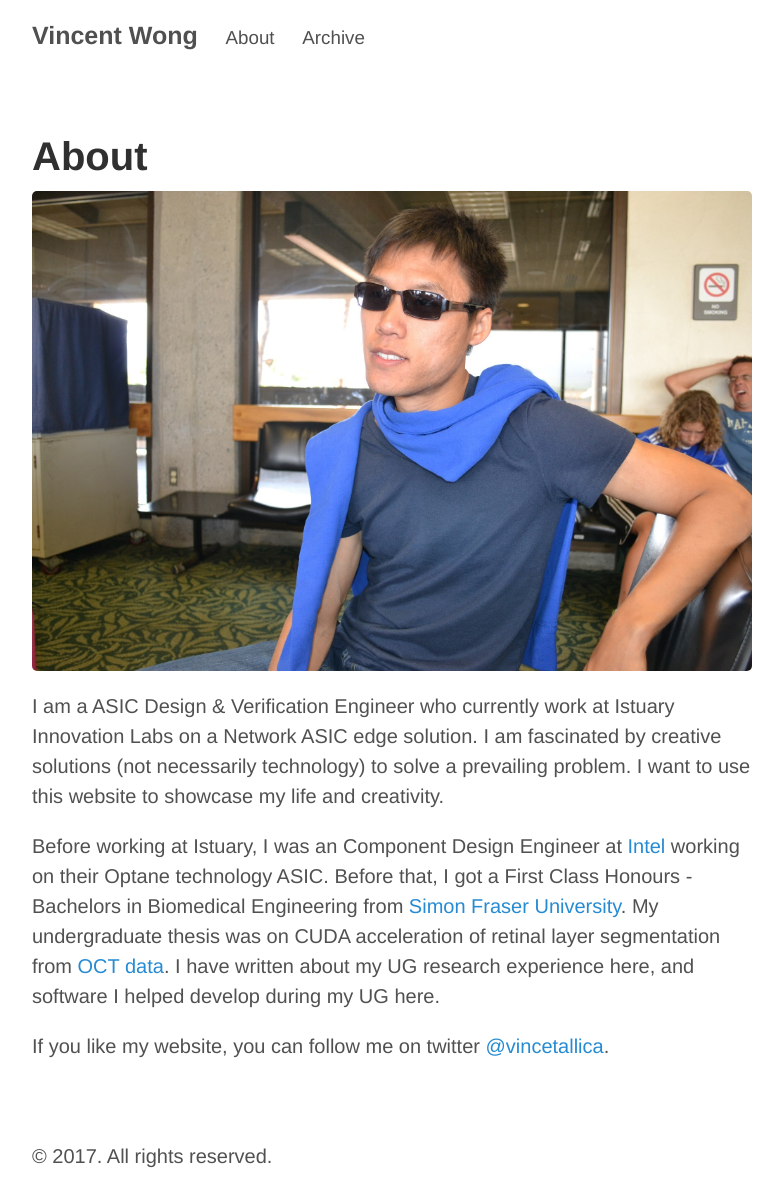
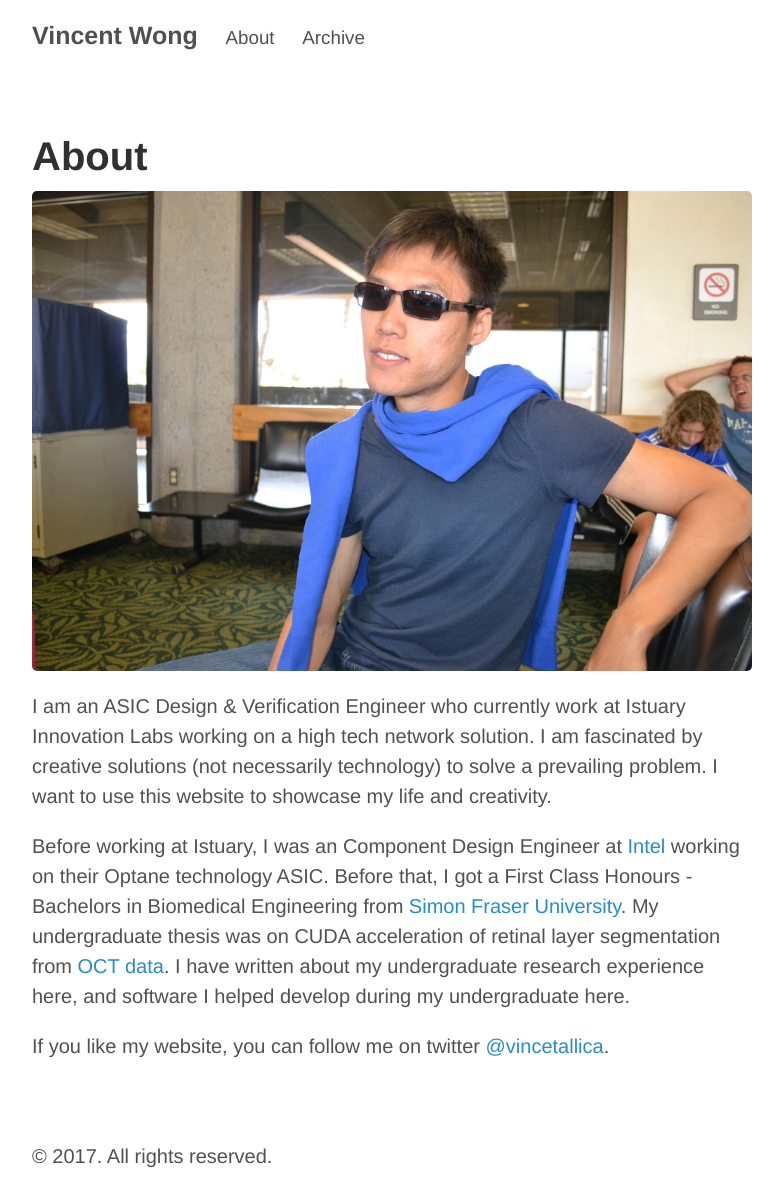
Before and after one commit to vincetallica/vincetallica.github.io, a Jekyll site: the page built from about.md, in a window 1280 px wide. Shown: the whole page, without its empty margins (248-1031 px from the left). Built offline with Jekyll 4.4.1, drawn with Linux system fonts in a browser that asks for light colours.

```diff
--- a/_layouts/page.html
+++ b/_layouts/page.html
@@ -6,3 +6,5 @@ layout: default
   <h1 class="page-title">{{ page.title }}</h1>
   {{ content }}
 </div>
+
+{% include comments.html %}
--- a/_layouts/post.html
+++ b/_layouts/post.html
@@ -7,6 +7,8 @@ layout: default
   <span class="post-date">{{ page.date | date_to_string }}</span>
   {{ content }}
 </div>
+
+{% include comments.html %}
 
 <div class="related">
   <h2>Related Posts</h2>
--- a/_posts/2017-03-28-Financial-Optimization.markdown
+++ b/_posts/2017-03-28-Financial-Optimization.markdown
@@ -4,7 +4,7 @@ title:  "Financial Optimization - Vpak style!"
 date:   2017-03-27 12:00:00 -0800
 categories: Personal
 ---
-There's a few non-MLM, ethically and moral ways to optimize your finances. A few things I'm cosidering is:
+There's a few non-MLM, ethically and moral ways to optimize your finances. A few things I've done are:
 1. Learn to save and reduce your expenses
   - eat in, cook at home, save lunch for work
   - reduce dinners out to at most 1-2 times a week
--- a/about.md
+++ b/about.md
@@ -5,13 +5,13 @@ title: About
 
 ![My name is Vincent.](/assets/blueman.JPG)
 
-I am a ASIC Design & Verification Engineer who currently work at Istuary Innovation Labs on a Network ASIC edge solution.
+I am an ASIC Design & Verification Engineer who currently work at Istuary Innovation Labs working on a high tech network solution.
 I am fascinated by creative solutions (not necessarily technology) to solve a prevailing problem.
 I want to use this website to showcase my life and creativity.
 
 Before working at Istuary, I was an Component Design Engineer at [Intel](http://intel.com) working on their Optane technology ASIC.
 Before that, I got a First Class Honours - Bachelors in Biomedical Engineering from [Simon Fraser University](http://sfu.ca). My undergraduate thesis was on CUDA acceleration of retinal layer segmentation from [OCT data](https://en.wikipedia.org/wiki/Optical_coherence_tomography).  I have
-written about my UG research experience here, and software I helped
-develop during my UG here.
+written about my undergraduate research experience here, and software I helped
+develop during my undergraduate here.
 
 If you like my website, you can follow me on twitter [@vincetallica](https://twitter.com/vincetallica).
```
Also changed, not shown: subscribe.md (added, +8 -0 lines).
